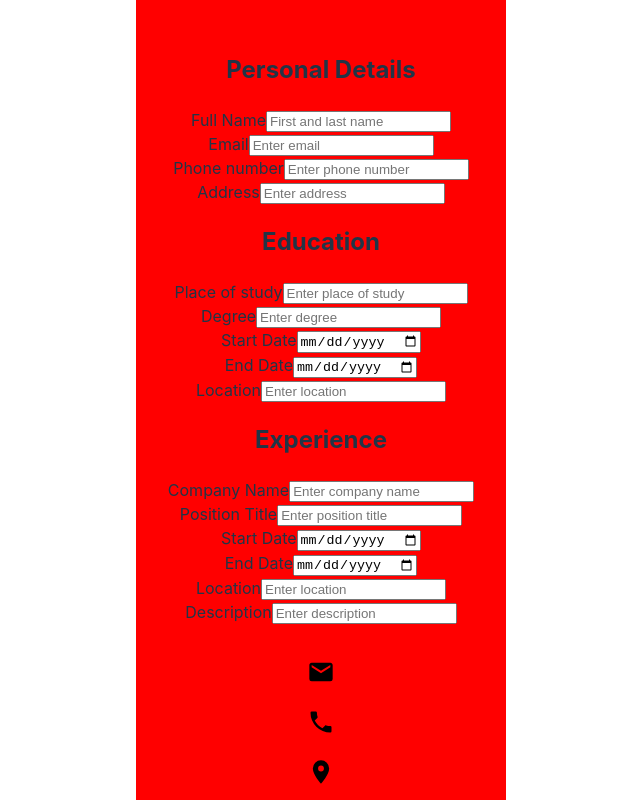
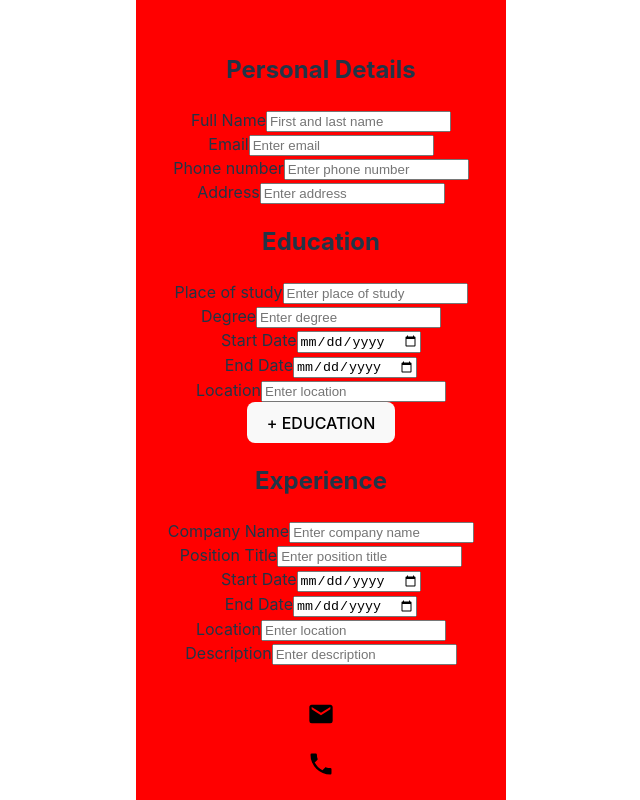
Before and after one commit to JyrexRonaldo/cv-application, a React (Vite) app: page / in a window 1280 px wide. Shown: the top 800 px of the page, without its empty margins (319-959 px from the left). Built offline with nearby package versions, Linux system fonts and the light colour scheme.

Commit message:
Control education section inputs

```diff
--- a/src/components/App.jsx
+++ b/src/components/App.jsx
@@ -2,7 +2,7 @@
 // import reactLogo from '../assets/react.svg'
 // import viteLogo from '/vite.svg'
 import "../styles/App.css";
-import { Resume } from './Resume'
+import { Resume } from "./Resume";
 import { FormComponent } from "./FormComponent";
 import { InputComponent } from "./InputComponent";
 import { useState } from "react";
@@ -10,110 +10,224 @@ import { useState } from "react";
 function App() {
   // const [count, setCount] = useState(0)
 
-  const [personalDetailsInfo, setPersonalDetailsInfo] = useState({name: "", email: "", phoneNumber: "", address: ""})
+  const [personalDetailsInfo, setPersonalDetailsInfo] = useState({
+    name: "",
+    email: "",
+    phoneNumber: "",
+    address: "",
+  });
 
   const handleNameChange = (e) => {
-    setPersonalDetailsInfo({...personalDetailsInfo, name: e.target.value })
-  }
+    setPersonalDetailsInfo({ ...personalDetailsInfo, name: e.target.value });
+  };
 
   const handleEmailChange = (e) => {
-    setPersonalDetailsInfo({...personalDetailsInfo, email: e.target.value })
-  }
+    setPersonalDetailsInfo({ ...personalDetailsInfo, email: e.target.value });
+  };
 
   const handlePhoneNumberChange = (e) => {
-    setPersonalDetailsInfo({...personalDetailsInfo, phoneNumber: e.target.value })
-  }
+    setPersonalDetailsInfo({
+      ...personalDetailsInfo,
+      phoneNumber: e.target.value,
+    });
+  };
 
   const handleAddressChange = (e) => {
-    setPersonalDetailsInfo({...personalDetailsInfo, address: e.target.value })
-  }
-
-  const getInputFeatures = (labelName, type, placeholder, handlerFunction) => {
-    return { labelName, type, placeholder, handlerFunction };
+    setPersonalDetailsInfo({ ...personalDetailsInfo, address: e.target.value });
   };
 
-  const [educationInfo, setEducationInfo] = useState({placeOfStudy: "", degree: "", startDate: "", endDate: "", location: ""})
+  const getInputAttributes = (
+    labelName,
+    type,
+    placeholder,
+    value,
+    handlerFunction
+  ) => {
+    return { labelName, type, placeholder, value, handlerFunction };
+  };
+
+  const [educationInfo, setEducationInfo] = useState({
+    placeOfStudy: "",
+    degree: "",
+    startDate: "",
+    endDate: "",
+    location: "",
+  });
+
+  const resetEducationInfo = () => {
+    setEducationInfo({
+      placeOfStudy: "",
+      degree: "",
+      startDate: "",
+      endDate: "",
+      location: "",
+    });
+  };
 
   const handlePlaceChange = (e) => {
-        setEducationInfo({...educationInfo, placeOfStudy: e.target.value})
-  }
+    setEducationInfo({ ...educationInfo, placeOfStudy: e.target.value });
+  };
 
   const handleDegreeChange = (e) => {
-    setEducationInfo({...educationInfo, degree: e.target.value})
-}
+    setEducationInfo({ ...educationInfo, degree: e.target.value });
+  };
 
-const handleStartDateChange = (e) => {
-  setEducationInfo({...educationInfo, startDate: e.target.value})
-}
+  const handleStartDateChange = (e) => {
+    setEducationInfo({ ...educationInfo, startDate: e.target.value });
+  };
 
-const handleEndDateChange = (e) => {
-  setEducationInfo({...educationInfo, endDate: e.target.value})
-}
+  const handleEndDateChange = (e) => {
+    setEducationInfo({ ...educationInfo, endDate: e.target.value });
+  };
 
-const handleLocationChange = (e) => {
-  setEducationInfo({...educationInfo, location: e.target.value})
-}
+  const handleLocationChange = (e) => {
+    setEducationInfo({ ...educationInfo, location: e.target.value });
+  };
 
-
-const [experienceInfo, setExperienceInfo] = useState({companyName: "", positionTitle: "", startDate: "", endDate: "", location: "", description: ""})
+  const [experienceInfo, setExperienceInfo] = useState({
+    companyName: "",
+    positionTitle: "",
+    startDate: "",
+    endDate: "",
+    location: "",
+    description: "",
+  });
 
   const handleCompanyNameChange = (e) => {
-        setExperienceInfo({...experienceInfo, companyName: e.target.value})
-  }
+    setExperienceInfo({ ...experienceInfo, companyName: e.target.value });
+  };
 
   const handlePositionTitleChange = (e) => {
-    setExperienceInfo({...experienceInfo, positionTitle: e.target.value})
-}
+    setExperienceInfo({ ...experienceInfo, positionTitle: e.target.value });
+  };
 
-const handleStartDateCompanyChange = (e) => {
-  setExperienceInfo({...experienceInfo, startDate: e.target.value})
-}
+  const handleStartDateCompanyChange = (e) => {
+    setExperienceInfo({ ...experienceInfo, startDate: e.target.value });
+  };
 
-const handleEndDateCompanyChange = (e) => {
-  setExperienceInfo({...experienceInfo, endDate: e.target.value})
-}
+  const handleEndDateCompanyChange = (e) => {
+    setExperienceInfo({ ...experienceInfo, endDate: e.target.value });
+  };
 
-const handleCompanyLocationChange = (e) => {
-  setExperienceInfo({...experienceInfo, location: e.target.value})
-}
+  const handleCompanyLocationChange = (e) => {
+    setExperienceInfo({ ...experienceInfo, location: e.target.value });
+  };
 
-const handleRoleDescriptionChange = (e) => {
-  setExperienceInfo({...experienceInfo, description: e.target.value})
-}
+  const handleRoleDescriptionChange = (e) => {
+    setExperienceInfo({ ...experienceInfo, description: e.target.value });
+  };
 
+  const [educationArray, setEducationArray] = useState([]);
 
+  const handleEducationSubmit = () => {
+    console.log("hi");
+    for (const key in educationInfo) {
+      if (educationInfo[key].trim() === "") {
+        return;
+      }
+    }
 
+    setEducationArray([...educationArray, educationInfo]);
+    resetEducationInfo();
 
+    console.log(educationArray);
+  };
 
+  // console.log(getInputAttributes("Email", "text", "Yuh is my driver"));
 
-
-  // console.log(getInputFeatures("Email", "text", "Yuh is my driver"));
-
-  const personalDetailsFormFeatures = [
-    getInputFeatures("Full Name", "text", "First and last name", handleNameChange),
-    getInputFeatures("Email", "email", "Enter email", handleEmailChange),
-    getInputFeatures("Phone number", "tel", "Enter phone number", handlePhoneNumberChange),
-    getInputFeatures("Address", "text", "Enter address", handleAddressChange),
+  const personalDetailsFormAttributes = [
+    getInputAttributes(
+      "Full Name",
+      "text",
+      "First and last name",
+      handleNameChange
+    ),
+    getInputAttributes("Email", "email", "Enter email", handleEmailChange),
+    getInputAttributes(
+      "Phone number",
+      "tel",
+      "Enter phone number",
+      handlePhoneNumberChange
+    ),
+    getInputAttributes("Address", "text", "Enter address", handleAddressChange),
   ];
 
-  const educationFormFeatures = [
-    getInputFeatures("Place of study", "text", "Enter place of study", handlePlaceChange),
-    getInputFeatures("Degree", "text", "Enter degree", handleDegreeChange),
-    getInputFeatures("Start Date", "date", "mm/dd/yyyy", handleStartDateChange),
-    getInputFeatures("End Date", "date", "mm/dd/yyyy", handleEndDateChange),
-    getInputFeatures("Location", "text", "Enter location", handleLocationChange),
+  const educationFormAttributes = [
+    getInputAttributes(
+      "Place of study",
+      "text",
+      "Enter place of study",
+      educationInfo.placeOfStudy,
+      handlePlaceChange
+    ),
+    getInputAttributes(
+      "Degree",
+      "text",
+      "Enter degree",
+      educationInfo.degree,
+      handleDegreeChange
+    ),
+    getInputAttributes(
+      "Start Date",
+      "date",
+      "mm/dd/yyyy",
+      educationInfo.startDate,
+      handleStartDateChange
+    ),
+    getInputAttributes(
+      "End Date",
+      "date",
+      "mm/dd/yyyy",
+      educationInfo.endDate,
+      handleEndDateChange
+    ),
+    getInputAttributes(
+      "Location",
+      "text",
+      "Enter location",
+      educationInfo.location,
+      handleLocationChange
+    ),
   ];
 
-  const experienceFormFeatures = [
-    getInputFeatures("Company Name", "text", "Enter company name", handleCompanyNameChange),
-    getInputFeatures("Position Title", "text", "Enter position title", handlePositionTitleChange),
-    getInputFeatures("Start Date", "date", "mm/dd/yyyy", handleStartDateCompanyChange),
-    getInputFeatures("End Date", "date", "mm/dd/yyyy", handleEndDateCompanyChange),
-    getInputFeatures("Location", "text", "Enter location", handleCompanyLocationChange),
-    getInputFeatures("Description", "text", "Enter description", handleRoleDescriptionChange),
-  ]
-
-
+  const experienceFormAttributes = [
+    getInputAttributes(
+      "Company Name",
+      "text",
+      "Enter company name",
+      handleCompanyNameChange
+    ),
+    getInputAttributes(
+      "Position Title",
+      "text",
+      "Enter position title",
+      handlePositionTitleChange
+    ),
+    getInputAttributes(
+      "Start Date",
+      "date",
+      "mm/dd/yyyy",
+      handleStartDateCompanyChange
+    ),
+    getInputAttributes(
+      "End Date",
+      "date",
+      "mm/dd/yyyy",
+      handleEndDateCompanyChange
+    ),
+    getInputAttributes(
+      "Location",
+      "text",
+      "Enter location",
+      handleCompanyLocationChange
+    ),
+    getInputAttributes(
+      "Description",
+      "text",
+      "Enter description",
+      handleRoleDescriptionChange
+    ),
+  ];
 
   function getInputComponents(featuresArray) {
     const componentsArray = featuresArray.map((item, index) => {
@@ -123,6 +237,7 @@ const handleRoleDescriptionChange = (e) => {
           labelName={item.labelName}
           type={item.type}
           placeholder={item.placeholder}
+          value={item.value}
           handlerFunction={item.handlerFunction}
         />
       );
@@ -130,12 +245,11 @@ const handleRoleDescriptionChange = (e) => {
     return componentsArray;
   }
 
-  const personalInputsArray = getInputComponents(personalDetailsFormFeatures);
+  const personalInputsArray = getInputComponents(personalDetailsFormAttributes);
 
-  const educationalInputsArray = getInputComponents(educationFormFeatures);
+  const educationalInputsArray = getInputComponents(educationFormAttributes);
 
-  const experienceInputsArray = getInputComponents(experienceFormFeatures)
-
+  const experienceInputsArray = getInputComponents(experienceFormAttributes);
 
   console.log(personalDetailsInfo);
 
@@ -146,13 +260,19 @@ const handleRoleDescriptionChange = (e) => {
       </FormComponent>
       <FormComponent title={"Education"}>
         {educationalInputsArray}
-        {/* <button>+ EDUCATION</button> */}
+        <button type="button" onClick={handleEducationSubmit}>
+          + EDUCATION
+        </button>
       </FormComponent>
       <FormComponent title={"Experience"}>
         {experienceInputsArray}
         {/* <button>+ EXPERIENCE</button> */}
       </FormComponent>
-      <Resume personalDetailsObject={personalDetailsInfo} educationObject={educationInfo} experienceObject={experienceInfo}/>
+      <Resume
+        personalDetailsObject={personalDetailsInfo}
+        educationObject={educationInfo}
+        experienceObject={experienceInfo}
+      />
     </>
   );
 }
--- a/src/components/InputComponent.jsx
+++ b/src/components/InputComponent.jsx
@@ -1,12 +1,12 @@
 import "../styles/InputComponent.css";
 
-function InputComponent({ labelName, type, placeholder, handlerFunction }) {
+function InputComponent({ labelName, type, placeholder,value, handlerFunction }) {
   return (
     <>
       <div>
           <label>
             {labelName}
-            <input type={type} placeholder={placeholder} onChange={handlerFunction}/>
+            <input type={type} placeholder={placeholder} value={value} onChange={handlerFunction}/>
           </label>
       </div>
     </>
```
